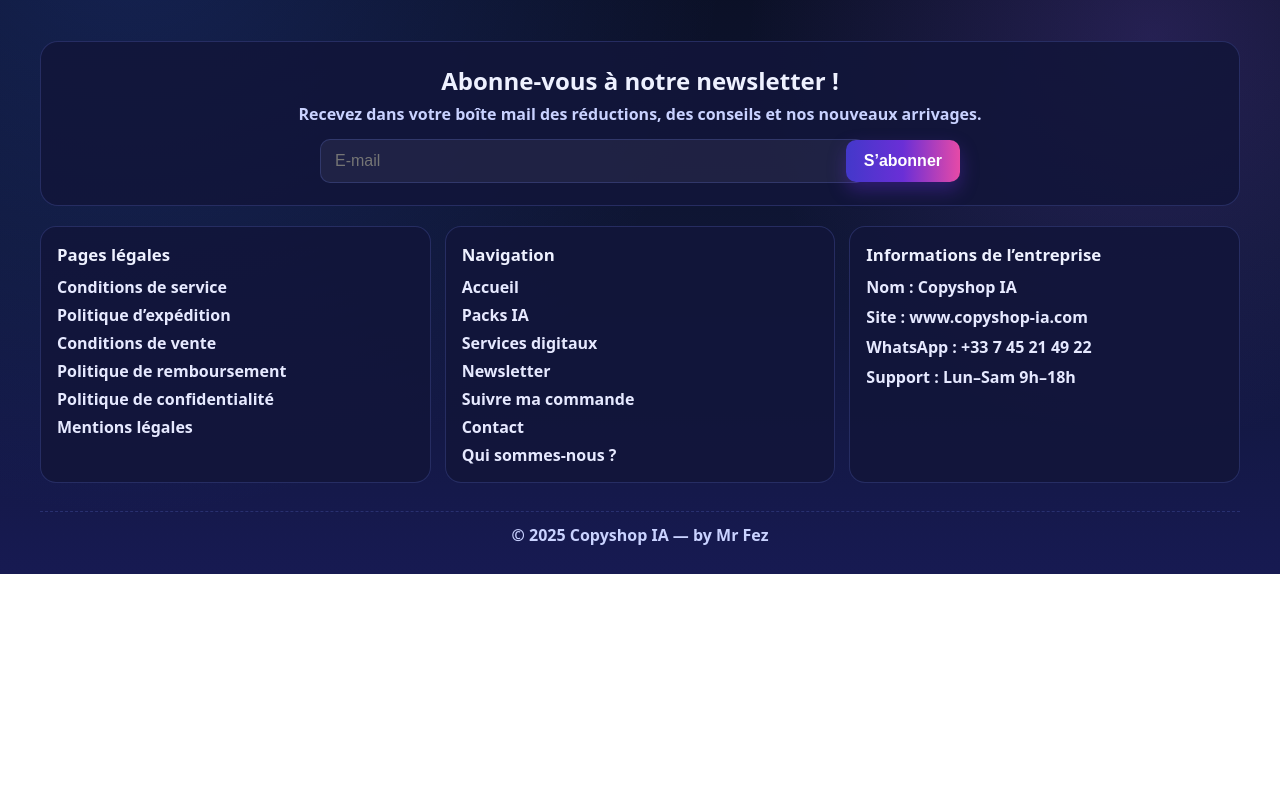
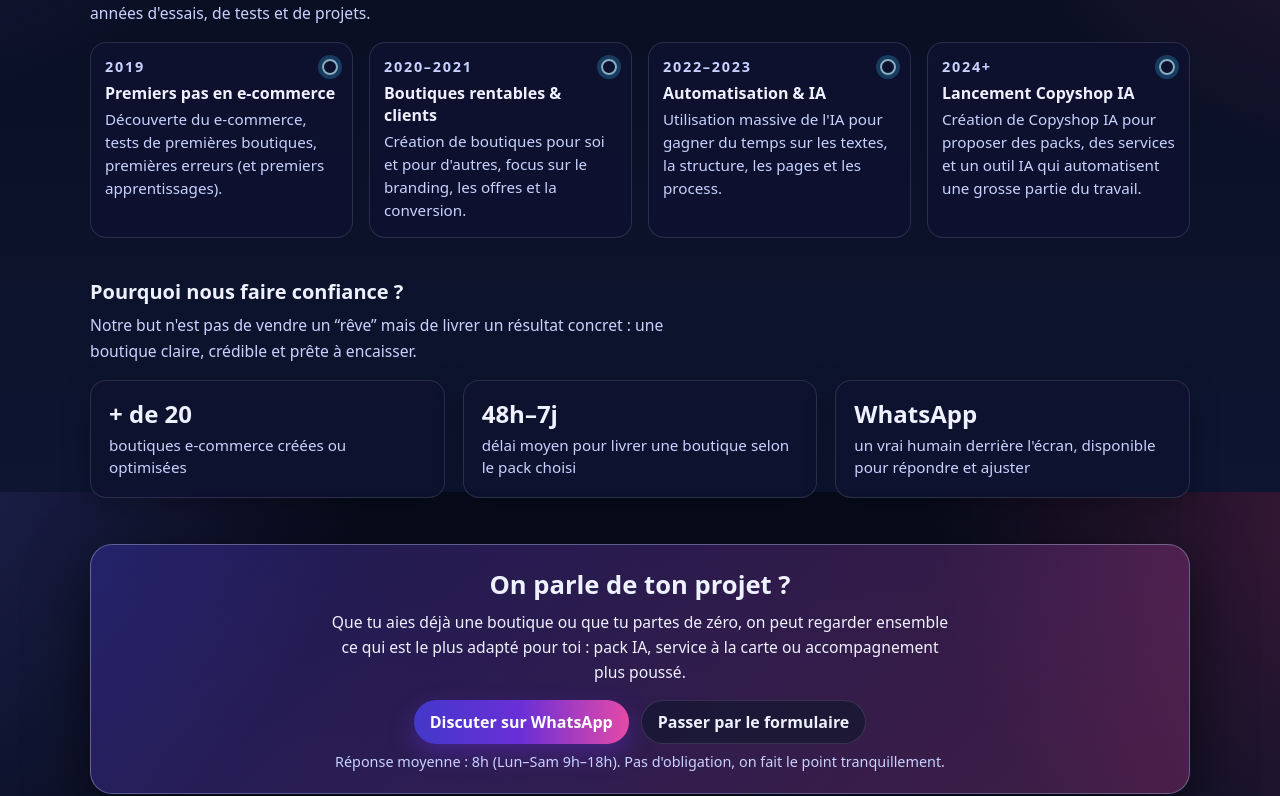
Before and after one commit to Mrfezz/copyshop-ia, a Next.js app: page /qui-sommes-nous in a window 1280 px wide. Shown: the part 1108-1904 px from the top of the page. Before the commit the page ends 1682 px from the top, so only its background shows below. Built offline with nearby package versions, Linux system fonts and the light colour scheme.

Commit message:
Ajout timeline + confiance + CTA sur Qui sommes-nous

```diff
--- a/app/qui-sommes-nous/page.tsx
+++ b/app/qui-sommes-nous/page.tsx
@@ -139,6 +139,126 @@ export default function QuiSommesNousPage() {
             </article>
           </div>
         </section>
+
+        {/* TIMELINE PARCOURS */}
+        <section style={styles.timelineSection}>
+          <h2 style={styles.cardTitle}>Notre parcours en quelques étapes</h2>
+          <p style={styles.timelineIntro}>
+            On ne s&apos;est pas réveillé un matin avec Copyshop IA. C&apos;est le
+            résultat de plusieurs années d&apos;essais, de tests et de projets.
+          </p>
+
+          <div className="qs-timeline" style={styles.timelineGrid}>
+            <article style={styles.timelineItem}>
+              <div style={styles.timelineHead}>
+                <span style={styles.timelineYear}>2019</span>
+                <span style={styles.timelineDot} />
+              </div>
+              <p style={styles.timelineTitle}>Premiers pas en e-commerce</p>
+              <p style={styles.timelineText}>
+                Découverte du e-commerce, tests de premières boutiques, premières
+                erreurs (et premiers apprentissages).
+              </p>
+            </article>
+
+            <article style={styles.timelineItem}>
+              <div style={styles.timelineHead}>
+                <span style={styles.timelineYear}>2020–2021</span>
+                <span style={styles.timelineDot} />
+              </div>
+              <p style={styles.timelineTitle}>Boutiques rentables & clients</p>
+              <p style={styles.timelineText}>
+                Création de boutiques pour soi et pour d&apos;autres, focus sur
+                le branding, les offres et la conversion.
+              </p>
+            </article>
+
+            <article style={styles.timelineItem}>
+              <div style={styles.timelineHead}>
+                <span style={styles.timelineYear}>2022–2023</span>
+                <span style={styles.timelineDot} />
+              </div>
+              <p style={styles.timelineTitle}>Automatisation & IA</p>
+              <p style={styles.timelineText}>
+                Utilisation massive de l&apos;IA pour gagner du temps sur les
+                textes, la structure, les pages et les process.
+              </p>
+            </article>
+
+            <article style={styles.timelineItem}>
+              <div style={styles.timelineHead}>
+                <span style={styles.timelineYear}>2024+</span>
+                <span style={styles.timelineDot} />
+              </div>
+              <p style={styles.timelineTitle}>Lancement Copyshop IA</p>
+              <p style={styles.timelineText}>
+                Création de Copyshop IA pour proposer des packs, des services et
+                un outil IA qui automatisent une grosse partie du travail.
+              </p>
+            </article>
+          </div>
+        </section>
+
+        {/* POURQUOI NOUS FAIRE CONFIANCE */}
+        <section style={styles.trustSection}>
+          <h2 style={styles.cardTitle}>Pourquoi nous faire confiance ?</h2>
+          <p style={styles.timelineIntro}>
+            Notre but n&apos;est pas de vendre un “rêve” mais de livrer un
+            résultat concret : une boutique claire, crédible et prête à encaisser.
+          </p>
+
+          <div className="qs-grid-3" style={styles.trustGrid}>
+            <article style={styles.trustCard}>
+              <p style={styles.trustNumber}>+ de 20</p>
+              <p style={styles.trustLabel}>boutiques e-commerce créées ou optimisées</p>
+            </article>
+
+            <article style={styles.trustCard}>
+              <p style={styles.trustNumber}>48h–7j</p>
+              <p style={styles.trustLabel}>
+                délai moyen pour livrer une boutique selon le pack choisi
+              </p>
+            </article>
+
+            <article style={styles.trustCard}>
+              <p style={styles.trustNumber}>WhatsApp</p>
+              <p style={styles.trustLabel}>
+                un vrai humain derrière l&apos;écran, disponible pour répondre et ajuster
+              </p>
+            </article>
+          </div>
+        </section>
+
+        {/* CTA FINAL */}
+        <section style={styles.ctaSection}>
+          <div style={styles.ctaCard}>
+            <h2 style={styles.ctaTitle}>On parle de ton projet ?</h2>
+            <p style={styles.ctaText}>
+              Que tu aies déjà une boutique ou que tu partes de zéro, on peut
+              regarder ensemble ce qui est le plus adapté pour toi : pack IA,
+              service à la carte ou accompagnement plus poussé.
+            </p>
+
+            <div style={styles.ctaButtons}>
+              <a
+                href="https://wa.me/33745214922"
+                target="_blank"
+                rel="noreferrer"
+                style={styles.ctaPrimary}
+              >
+                Discuter sur WhatsApp
+              </a>
+              <a href="/contact" style={styles.ctaSecondary}>
+                Passer par le formulaire
+              </a>
+            </div>
+
+            <p style={styles.ctaSub}>
+              Réponse moyenne : 8h (Lun–Sam 9h–18h). Pas d&apos;obligation, on
+              fait le point tranquillement.
+            </p>
+          </div>
+        </section>
       </section>
 
       {/* Responsive */}
@@ -148,6 +268,9 @@ export default function QuiSommesNousPage() {
             grid-template-columns: 1fr !important;
           }
           .qs-grid-2 {
+            grid-template-columns: 1fr !important;
+          }
+          .qs-timeline {
             grid-template-columns: 1fr !important;
           }
         }
@@ -286,4 +409,151 @@ const styles: Record<string, CSSProperties> = {
     fontSize: "1rem",
     color: COLORS.text,
   },
+
+  // Timeline
+  timelineSection: {
+    marginTop: 40,
+  },
+  timelineIntro: {
+    fontSize: "0.98rem",
+    color: COLORS.muted,
+    maxWidth: 640,
+    lineHeight: 1.6,
+    margin: "4px 0 16px",
+  },
+  timelineGrid: {
+    display: "grid",
+    gridTemplateColumns: "repeat(4, minmax(0,1fr))",
+    gap: 16,
+  },
+  timelineItem: {
+    background: "rgba(14,18,48,0.9)",
+    borderRadius: 16,
+    border: `1px solid ${COLORS.border}`,
+    padding: "14px 14px 16px",
+    position: "relative",
+  },
+  timelineHead: {
+    display: "flex",
+    alignItems: "center",
+    justifyContent: "space-between",
+    marginBottom: 6,
+  },
+  timelineYear: {
+    fontWeight: 800,
+    fontSize: "0.9rem",
+    letterSpacing: "0.12em",
+    textTransform: "uppercase",
+    color: COLORS.muted,
+  },
+  timelineDot: {
+    width: 12,
+    height: 12,
+    borderRadius: 999,
+    border: "2px solid rgba(190, 242, 255, 0.7)",
+    boxShadow: "0 0 0 4px rgba(56,189,248,0.25)",
+  },
+  timelineTitle: {
+    fontWeight: 800,
+    fontSize: "1rem",
+    margin: "4px 0 4px",
+    color: COLORS.text,
+  },
+  timelineText: {
+    fontSize: "0.95rem",
+    color: COLORS.muted,
+    lineHeight: 1.5,
+    margin: 0,
+  },
+
+  // Trust section
+  trustSection: {
+    marginTop: 40,
+  },
+  trustGrid: {
+    display: "grid",
+    gridTemplateColumns: "repeat(3, minmax(0,1fr))",
+    gap: 18,
+    marginTop: 12,
+  },
+  trustCard: {
+    background: "rgba(14,18,48,0.9)",
+    borderRadius: 16,
+    border: `1px solid ${COLORS.border}`,
+    padding: "16px 18px 18px",
+    boxShadow: "0 10px 30px rgba(0,0,0,0.25)",
+  },
+  trustNumber: {
+    fontSize: "1.5rem",
+    fontWeight: 900,
+    margin: "0 0 4px",
+  },
+  trustLabel: {
+    fontSize: "0.95rem",
+    color: COLORS.muted,
+    lineHeight: 1.5,
+    margin: 0,
+  },
+
+  // CTA
+  ctaSection: {
+    marginTop: 46,
+  },
+  ctaCard: {
+    background:
+      "linear-gradient(135deg, rgba(67,56,202,0.35), rgba(230,74,167,0.25))",
+    borderRadius: 22,
+    border: "1px solid rgba(191,219,254,0.35)",
+    padding: "22px 20px 22px",
+    boxShadow: "0 18px 60px rgba(0,0,0,0.55)",
+    textAlign: "center",
+  },
+  ctaTitle: {
+    fontSize: "1.6rem",
+    fontWeight: 900,
+    margin: "0 0 8px",
+  },
+  ctaText: {
+    fontSize: "0.98rem",
+    color: COLORS.text,
+    maxWidth: 620,
+    margin: "0 auto 14px",
+    lineHeight: 1.6,
+  },
+  ctaButtons: {
+    display: "flex",
+    justifyContent: "center",
+    gap: 12,
+    flexWrap: "wrap",
+    marginBottom: 8,
+  },
+  ctaPrimary: {
+    display: "inline-flex",
+    alignItems: "center",
+    justifyContent: "center",
+    padding: "10px 16px",
+    borderRadius: 999,
+    fontWeight: 900,
+    textDecoration: "none",
+    color: "#fff",
+    background: `linear-gradient(90deg, ${COLORS.violetDeep}, ${COLORS.violet}, ${COLORS.pink})`,
+    boxShadow: "0 10px 25px rgba(106,47,214,0.4)",
+  },
+  ctaSecondary: {
+    display: "inline-flex",
+    alignItems: "center",
+    justifyContent: "center",
+    padding: "10px 16px",
+    borderRadius: 999,
+    fontWeight: 900,
+    textDecoration: "none",
+    color: COLORS.text,
+    background: "rgba(15,23,42,0.6)",
+    border: `1px solid ${COLORS.border}`,
+  },
+  ctaSub: {
+    fontSize: "0.9rem",
+    color: COLORS.muted,
+    margin: 0,
+  },
 };
```
